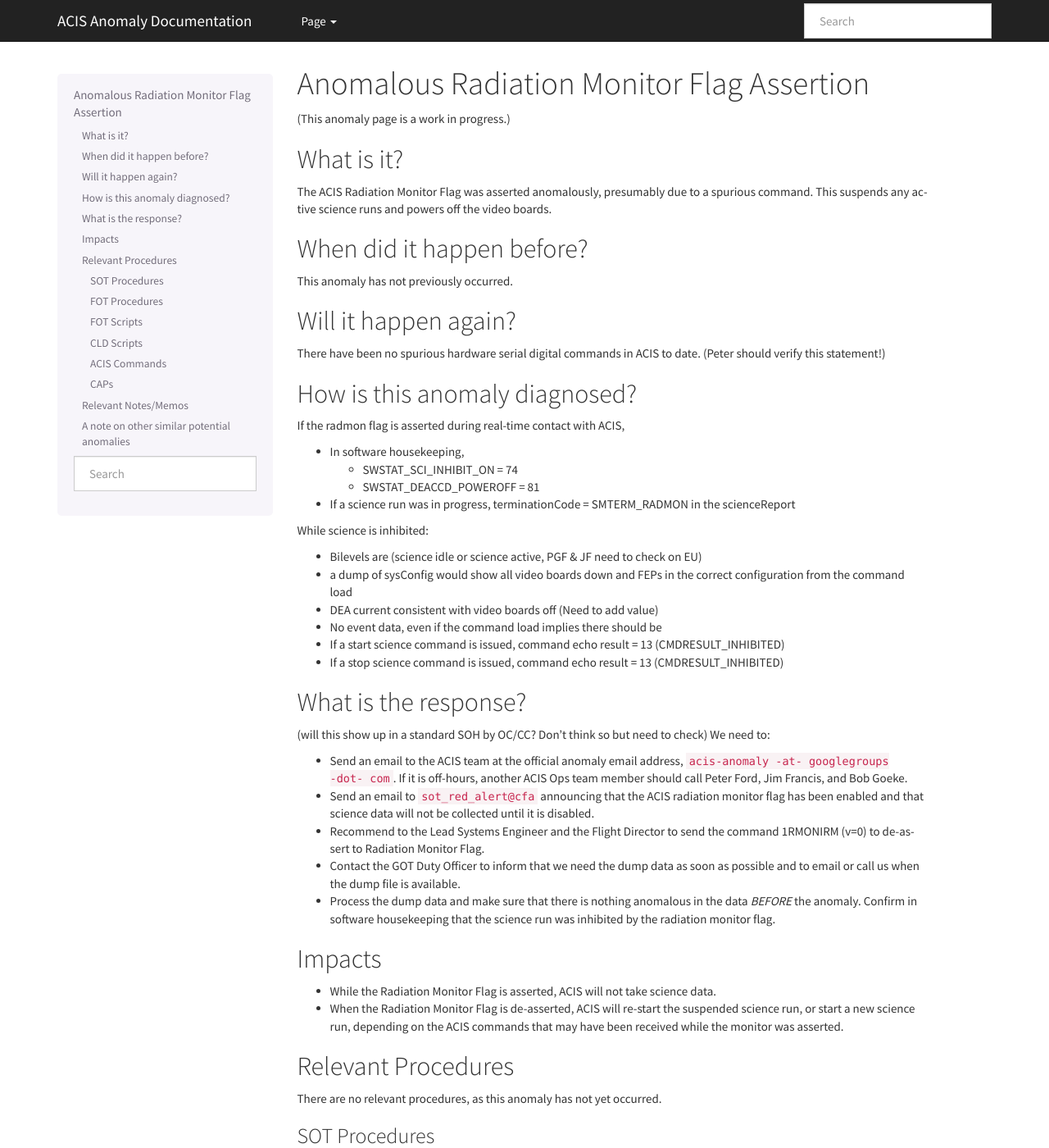
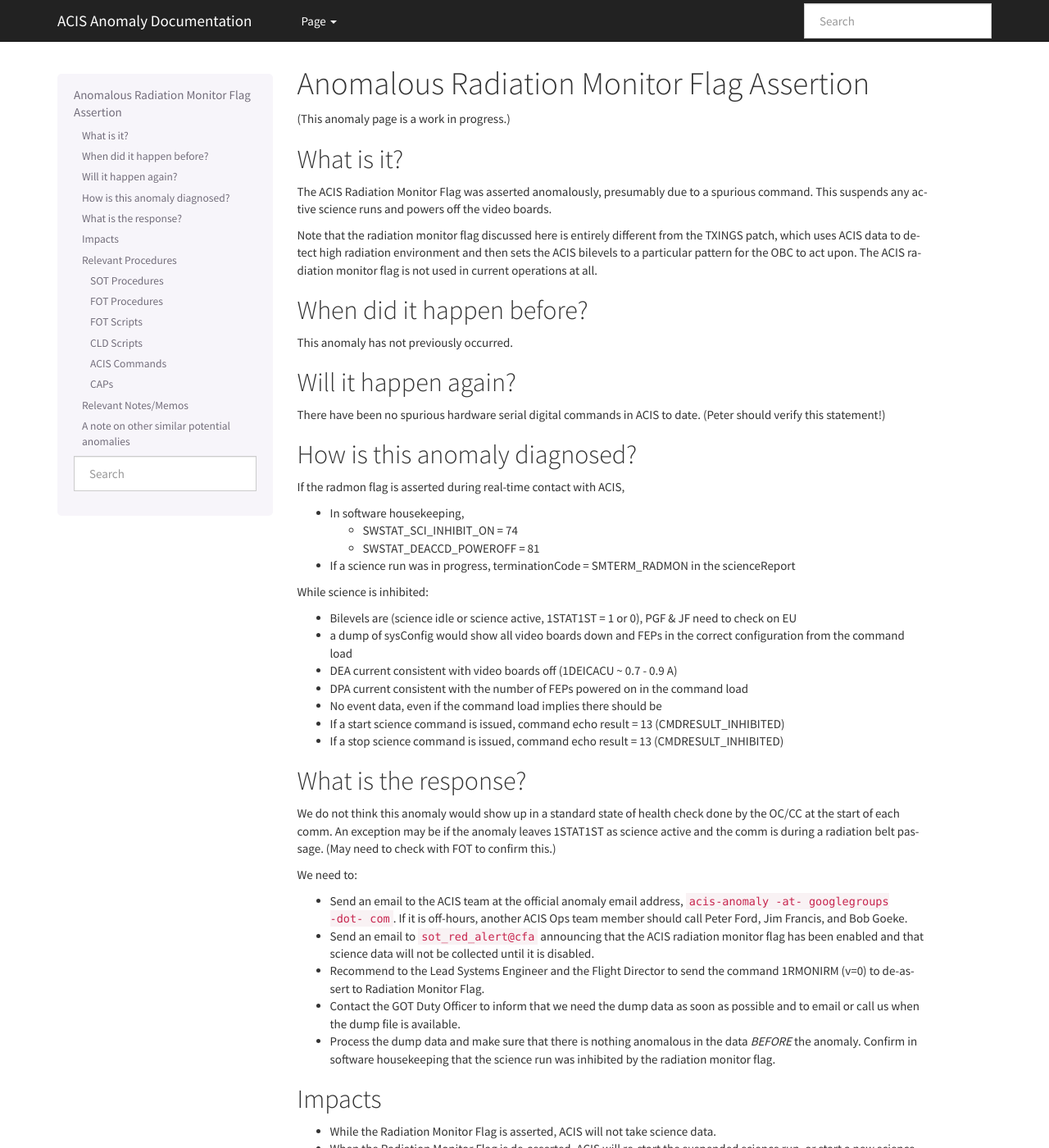
Before and after one commit to acisops/acis_anomaly_pages, a Sphinx documentation site: the page built from source/radmon_flag.rst, in a window 1280 px wide and 1400 px high. Shown: the whole window at 82% size. Built offline with Sphinx 7.4.7, drawn with Linux system fonts in a browser that asks for light colours; some of the changed text lies outside the part shown.

Commit message:
Update radmon_flag.rst
Further updates including
- moving the TXINGS note to the top of the page
- adding the expected DEA current, DPA current, and 1STAT1ST
- adding text on the FOT state of health check (which I do not think would see this anomaly)

```diff
--- a/source/radmon_flag.rst
+++ b/source/radmon_flag.rst
@@ -9,6 +9,8 @@ What is it?
 -----------
 
 The ACIS Radiation Monitor Flag was asserted anomalously, presumably due to a spurious command.  This suspends any active science runs and powers off the video boards.
+
+Note that the radiation monitor flag discussed here is entirely different from the TXINGS patch, which uses ACIS data to detect high radiation environment and then sets the ACIS bilevels to a particular pattern for the OBC to act upon.  The ACIS radiation monitor flag is not used in current operations at all.
 
 When did it happen before?
 --------------------------
@@ -34,9 +36,10 @@ If the radmon flag is asserted during real-time contact with ACIS,
 
 While science is inhibited:
 
-* Bilevels are (science idle or science active, PGF & JF need to check on EU)
+* Bilevels are (science idle or science active, 1STAT1ST = 1 or 0), PGF & JF need to check on EU
 * a dump of sysConfig would show all video boards down and FEPs in the correct configuration from the command load
-* DEA current consistent with video boards off (Need to add value)
+* DEA current consistent with video boards off (1DEICACU ~ 0.7 - 0.9 A)
+* DPA current consistent with the number of FEPs powered on in the command load
 * No event data, even if the command load implies there should be
 * If a start science command is issued, command echo result = 13 (CMDRESULT_INHIBITED)
 * If a stop science command is issued, command echo result = 13 (CMDRESULT_INHIBITED)
@@ -44,13 +47,12 @@ While science is inhibited:
 What is the response?
 ---------------------
 
-(will this show up in a standard SOH by OC/CC?  Don't think so but
-need to check)
+We do not think this anomaly would show up in a standard state of health check done by the OC/CC at the start of each comm.  An exception may be if the anomaly leaves 1STAT1ST as science active and the comm is during a radiation belt passage.  (May need to check with FOT to confirm this.)
+
 We need to:
 
 * Send an email to the ACIS team at the official anomaly email address, ``acis-anomaly -at- googlegroups -dot- com``.
-  If it is off-hours, another ACIS Ops team member should call Peter
-  Ford, Jim Francis, and Bob Goeke.
+  If it is off-hours, another ACIS Ops team member should call Peter Ford, Jim Francis, and Bob Goeke.
 * Send an email to ``sot_red_alert@cfa`` announcing that the ACIS
   radiation monitor flag has been enabled and that science data will
   not be collected until it is disabled.
```
Also changed, not shown: other parts of source/radmon_flag.rst (+0 -2 lines).
